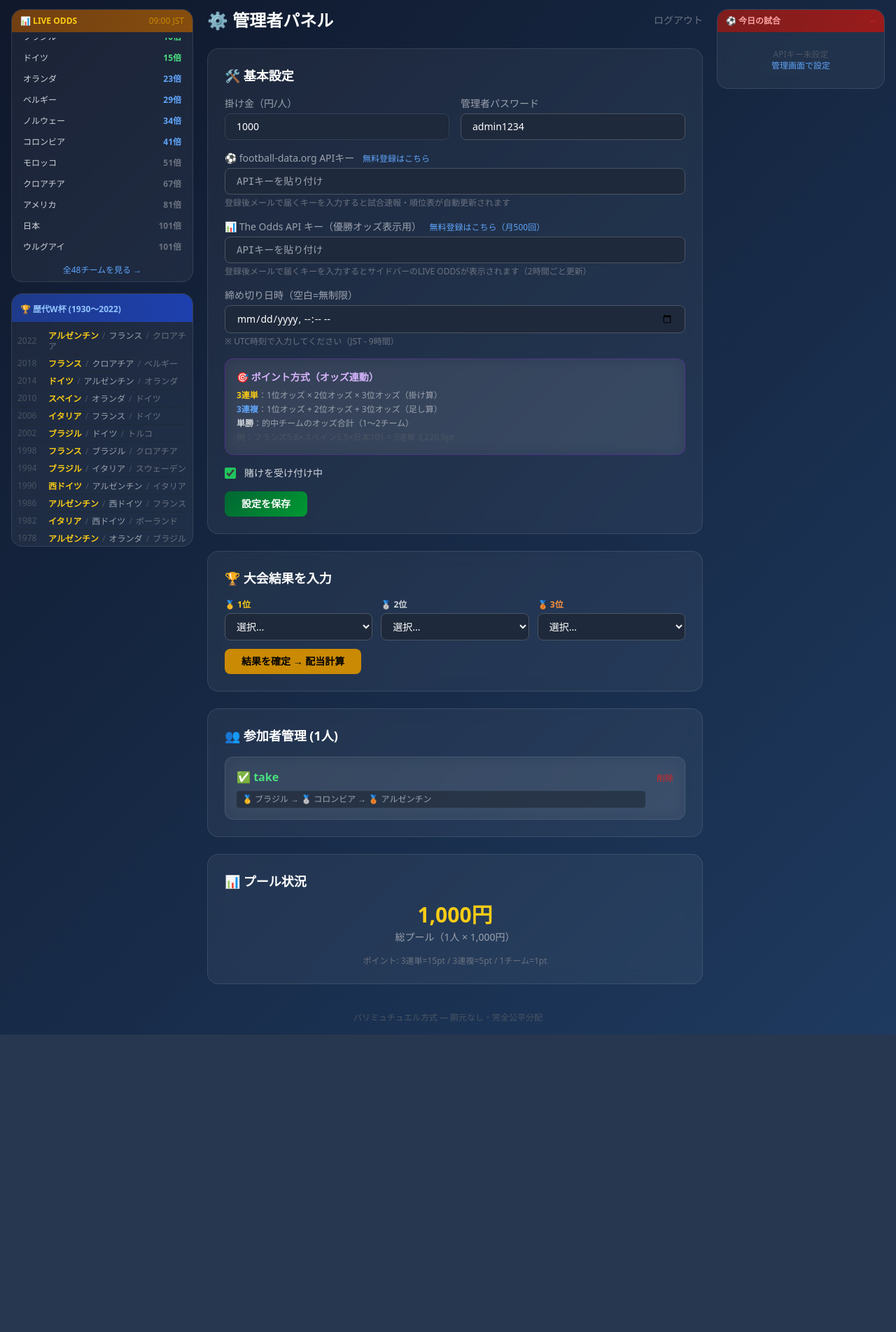
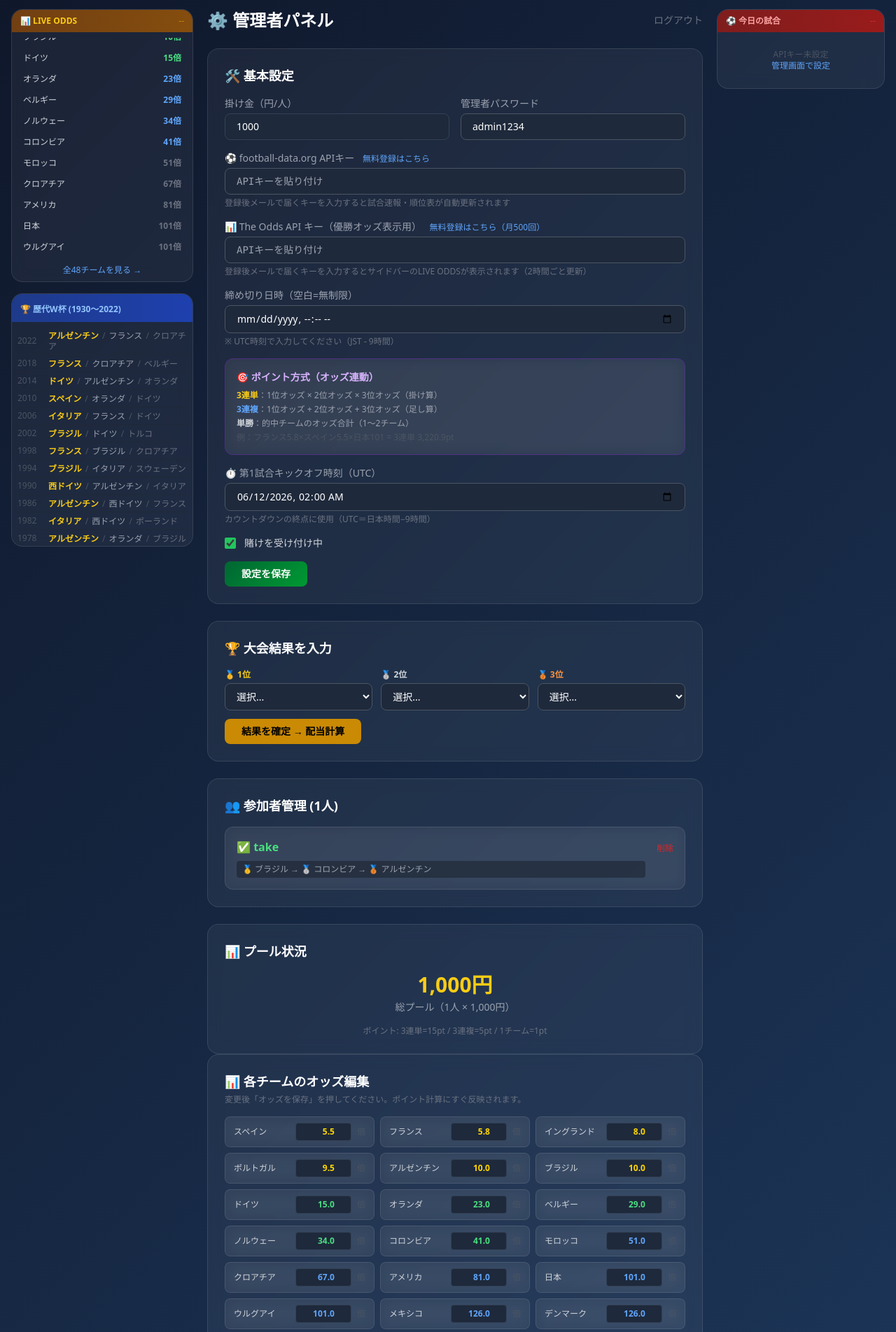
Before and after one commit to rt20050222-sys/wc2026-bet, a Flask app: page /admin in a window 1280 px wide. Shown: the part 64-1967 px from the top of the page at 70% size. Before the commit the page ends 1542 px from the top, so only its background shows below. Run offline with Flask 3, Linux system fonts and the light colour scheme; the visitor is signed in with stand-in values (Sample User, id 1); data comes from the database, SQL or seed files in the repository; some libraries are stand-ins or nearby versions.

Commit message:
editable odds in admin, countdown to first match, 1s interval

```diff
--- a/app.py
+++ b/app.py
@@ -68,11 +68,18 @@ TEAMS_WITH_ODDS = [
     ("キュラソー",    3001.0),
 ]
 
-TEAMS    = [t for t, _ in TEAMS_WITH_ODDS]
-ODDS_MAP = {t: o for t, o in TEAMS_WITH_ODDS}
+TEAMS         = [t for t, _ in TEAMS_WITH_ODDS]
+ODDS_MAP_DEFAULT = {t: o for t, o in TEAMS_WITH_ODDS}
+
+def get_odds_config():
+    """DB保存のオッズを取得（未設定ならデフォルト値）"""
+    stored = get_cfg('team_odds', None)
+    if stored and isinstance(stored, dict):
+        return stored
+    return ODDS_MAP_DEFAULT.copy()
 
 def get_team_odds(name):
-    return ODDS_MAP.get(name, 1.0)
+    return get_odds_config().get(name, 1.0)
 
 # football-data.org の英語名 → 日本語名マッピング
 TEAM_NAME_MAP = {
@@ -134,12 +141,13 @@ WC_HISTORY = [
 ]
 
 def fetch_live_odds():
-    """TEAMS_WITH_ODDS からオッズ一覧を返す"""
-    return {
-        'odds': [{'name': t, 'odds': o} for t, o in TEAMS_WITH_ODDS],
-        'updated_at': '2026-06-11',
-        'source': '参考オッズ',
-    }
+    """DB保存のオッズ一覧を返す（オッズ順ソート）"""
+    cfg = get_odds_config()
+    odds_list = sorted(
+        [{'name': t, 'odds': cfg.get(t, o)} for t, o in TEAMS_WITH_ODDS],
+        key=lambda x: x['odds']
+    )
+    return {'odds': odds_list, 'updated_at': '', 'source': '参考オッズ'}
 
 def fetch_football_api(path):
     api_key = get_cfg('football_api_key', '')
@@ -449,6 +457,7 @@ def index():
         participants=participants,
         buy_in=get_cfg('buy_in', 3000),
         is_open=is_betting_open(),
+        first_match_time=get_cfg('first_match_time', '2026-06-12T02:00'),
         deadline=get_cfg('deadline'),
         results=results,
         payouts=payouts,
@@ -719,8 +728,20 @@ def admin():
             else:
                 set_cfg('deadline', None)
             set_cfg('is_open', request.form.get('is_open') == 'on')
+            set_cfg('first_match_time', request.form.get('first_match_time', '').strip())
             _match_cache['data'] = None
             _standings_cache['data'] = None
+
+        elif action == 'update_odds':
+            new_odds = {}
+            for team, default_odds in TEAMS_WITH_ODDS:
+                raw = request.form.get(f'odds_{team}', '').strip()
+                try:
+                    new_odds[team] = float(raw)
+                except ValueError:
+                    new_odds[team] = default_odds
+            set_cfg('team_odds', new_odds)
+            _odds_cache['data'] = None
 
         elif action == 'results':
             set_cfg('results', {
@@ -757,6 +778,9 @@ def admin():
         football_api_key=get_cfg('football_api_key', ''),
         odds_api_key=get_cfg('odds_api_key', ''),
         deadline=get_cfg('deadline', ''),
+        first_match_time=get_cfg('first_match_time', '2026-06-12T02:00'),
+        odds_config=get_odds_config(),
+        teams_with_odds=TEAMS_WITH_ODDS,
         is_open=get_cfg('is_open', True),
         total_pool=total_pool,
         results=results,
--- a/templates/admin.html
+++ b/templates/admin.html
@@ -60,6 +60,14 @@
         <div><span class="text-gray-300 font-bold">単勝</span>：的中チームのオッズ合計（1〜2チーム）</div>
         <div class="text-gray-600 mt-2">例：フランス5.8×スペイン5.5×日本101 = 3連単 3,220.9pt</div>
       </div>
+    </div>
+    <div>
+      <label class="text-sm text-gray-400 mb-1 block">⏱ 第1試合キックオフ時刻（UTC）</label>
+      <input type="datetime-local" name="first_match_time"
+        value="{{ first_match_time }}"
+        class="w-full rounded-lg px-4 py-2 border border-gray-600 text-sm"
+        style="background:#1e293b;color:white;">
+      <p class="text-xs text-gray-500 mt-1">カウントダウンの終点に使用（UTC＝日本時間−9時間）</p>
     </div>
     <div class="flex items-center gap-3">
       <input type="checkbox" name="is_open" id="is_open" {% if is_open %}checked{% endif %}
@@ -209,4 +217,29 @@
   </div>
 </div>
 
+<!-- オッズ編集 -->
+<div class="card rounded-2xl p-6 mb-6">
+  <h2 class="text-lg font-bold mb-1">📊 各チームのオッズ編集</h2>
+  <p class="text-xs text-gray-500 mb-4">変更後「オッズを保存」を押してください。ポイント計算にすぐ反映されます。</p>
+  <form action="/admin" method="post">
+    <input type="hidden" name="action" value="update_odds">
+    <div class="grid grid-cols-2 sm:grid-cols-3 gap-2 mb-4">
+      {% for team, default_o in teams_with_odds %}
+      {% set current_o = odds_config.get(team, default_o) %}
+      <div class="card rounded-lg px-3 py-2 flex items-center gap-2">
+        <span class="text-xs text-gray-300 flex-1 truncate">{{ team }}</span>
+        <input type="number" name="odds_{{ team }}"
+          value="{{ current_o }}" min="1" max="9999" step="0.1"
+          class="w-20 text-right rounded px-2 py-1 border border-gray-700 text-xs font-bold"
+          style="background:#1e293b;color:{% if current_o <= 10 %}#FFD700{% elif current_o <= 50 %}#4ade80{% elif current_o <= 200 %}#60a5fa{% else %}#9ca3af{% endif %}">
+        <span class="text-gray-600 text-xs">倍</span>
+      </div>
+      {% endfor %}
+    </div>
+    <button type="submit" class="btn-primary px-8 py-3 rounded-lg font-bold">
+      💾 オッズを保存
+    </button>
+  </form>
+</div>
+
 {% endblock %}
```
Also changed, not shown: templates/index.html (+12 -6 lines).
